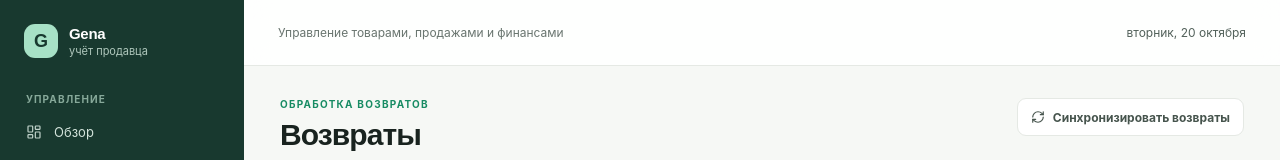
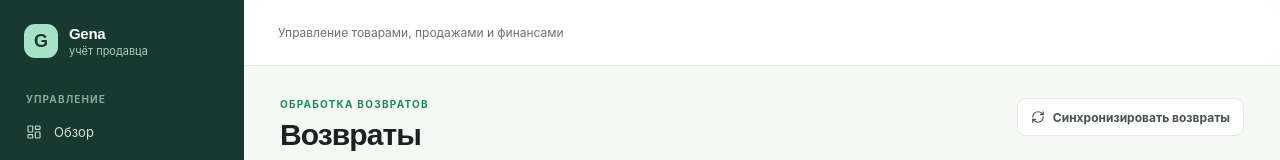
Before and after one commit to r1ddev/gena, a Next.js app: page /returns in a window 1280 px wide. Shown: the top 160 px of the page. Built offline with nearby package versions, Linux system fonts and the light colour scheme; no server answers.

Commit message:
fix: remove current date from app header

```diff
--- a/src/app/globals.css
+++ b/src/app/globals.css
@@ -36,9 +36,8 @@ a { color: inherit; text-decoration: none; }
 .sidebar-bottom { margin-top: 15px; padding: 0 11px; color: #90ab9e; font-size: 10px; }
 .main-column { min-height: 100vh; margin-left: 244px; }
 .topbar { position: sticky; z-index: 20; top: 0; display: flex; height: 66px; align-items: center; justify-content: space-between; padding: 0 34px; border-bottom: 1px solid var(--line); background: rgba(255,255,255,.88); backdrop-filter: blur(12px); }
-.topbar-left, .topbar-right { display: flex; align-items: center; gap: 14px; }
+.topbar-left { display: flex; align-items: center; gap: 14px; }
 .topbar-label { color: var(--muted); font-size: 12px; }
-.today { color: #52615a; font-size: 12px; }
 .status-pill { display: inline-flex; align-items: center; gap: 7px; padding: 7px 10px; border: 1px solid #d9eee3; border-radius: 999px; color: var(--green-dark); background: #f4fbf7; font-size: 11px; font-weight: 600; }
 .mobile-menu { display: none; width: 36px; height: 36px; align-items: center; justify-content: center; border: 1px solid var(--line); border-radius: 9px; color: var(--ink); background: white; }
 .page-content { width: min(1440px, 100%); margin: 0 auto; padding: 32px 36px 54px; }
@@ -166,7 +165,7 @@ tbody tr:hover { background: #fcfdfc; }
   .main-column { margin-left: 0; }
   .topbar { height: 58px; padding: 0 15px; }
   .mobile-menu { display: inline-flex; }
-  .topbar-label, .today { display: none; }
+  .topbar-label { display: none; }
   .page-content { padding: 23px 15px 40px; }
   .page-heading { margin-bottom: 18px; }
   .dashboard-grid { grid-template-columns: 1fr; }
--- a/src/components/app-shell.tsx
+++ b/src/components/app-shell.tsx
@@ -39,7 +39,6 @@ const navSections = [
 export function AppShell({ children }: { children: ReactNode }) {
   const pathname = usePathname();
   const [mobileOpen, setMobileOpen] = useState(false);
-  const today = new Intl.DateTimeFormat("ru-RU", { timeZone: "Europe/Moscow", weekday: "long", day: "numeric", month: "long" }).format(new Date());
 
   return (
     <div className="app-frame">
@@ -71,9 +70,6 @@ export function AppShell({ children }: { children: ReactNode }) {
             <button className="mobile-menu" aria-label={mobileOpen ? "Закрыть меню" : "Открыть меню"} onClick={() => setMobileOpen((open) => !open)}>{mobileOpen ? <X size={17} /> : <Menu size={17} />}</button>
             <span className="topbar-label">Управление товарами, продажами и финансами</span>
           </div>
-          <div className="topbar-right">
-            <span className="today">{today}</span>
-          </div>
         </header>
         <main className="page-content">{children}</main>
       </div>
```
